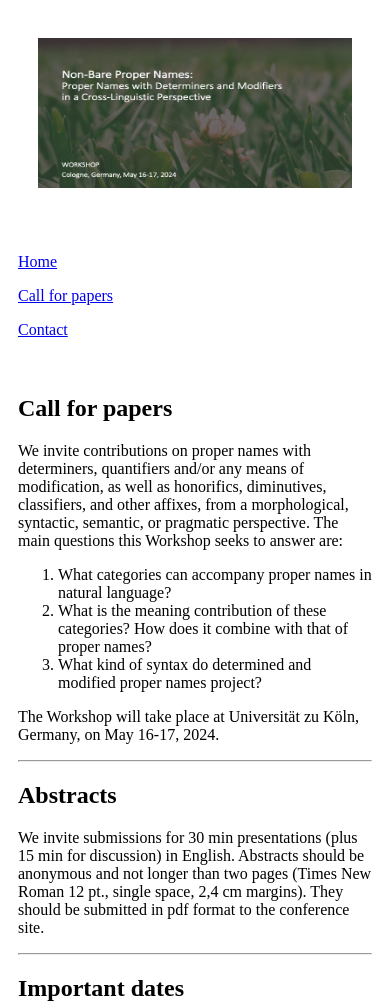
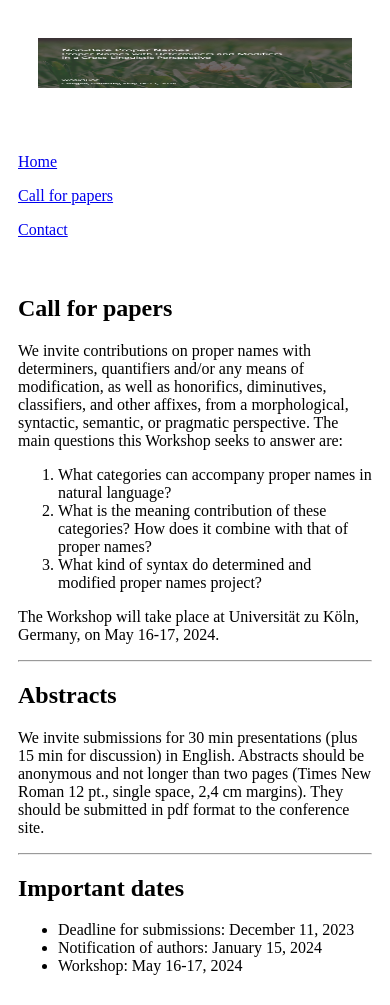
Before and after one commit to detmod/detmodkoln, a plain HTML site: page call.html in a window 390 px wide. Shown: the top 1005 px of the page. Drawn offline with Linux system fonts and the light colour scheme.

Commit message:
Update detmod.css

```diff
--- a/detmod.css
+++ b/detmod.css
@@ -66,7 +66,7 @@ body {
     width: 100%;
   }
   #logo {
-        max-height: 150px;
+        max-height: 50px;
         width: 100%;
     }
 }
```
